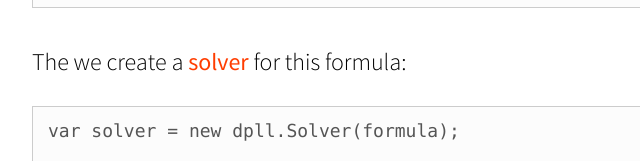
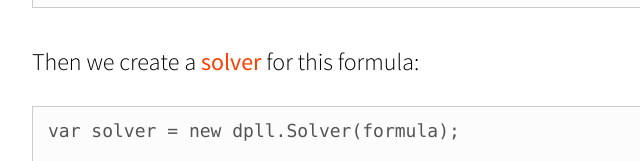
Before and after one commit to ofmooseandmen/dpll, a plain HTML site: page dpll.html in a window 1280 px wide. Shown: the part 1859-2020 px from the top of the page, 208-848 px from the left. Drawn offline with Linux system fonts and the light colour scheme.

Commit message:
Type + .gitignore

```diff
--- a/dpll.html
+++ b/dpll.html
@@ -68,7 +68,7 @@ var e = {};
 formula.openClause(a).or(b).close()
        .openClauseNot(b).or(c).orNot(d).close()
        .openClause(d).orNot(e).close();</code></pre>
-<p>The we create a <a href="./Solver.html">solver</a> for this formula:</p>
+<p>Then we create a <a href="./Solver.html">solver</a> for this formula:</p>
 <pre><code>var solver = new dpll.Solver(formula);
 
 var solution = solver.solve();
```
Also changed, not shown: index.html (+1 -1 lines), 1 other file.
